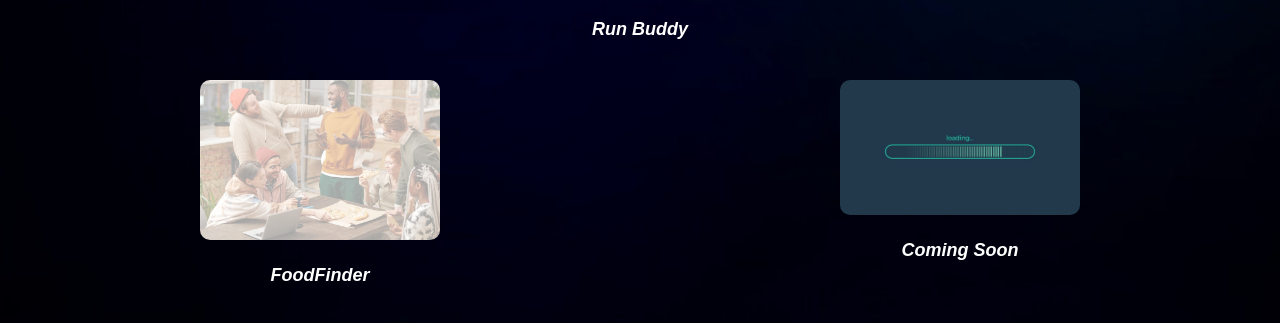
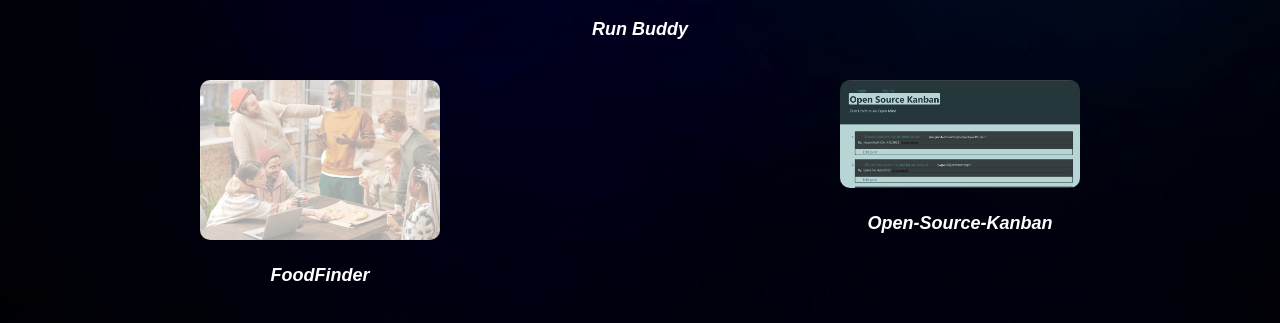
Before and after one commit to loganpalmer95/logan-palmers-portfolio, a plain HTML site: page index.html in a window 1280 px wide. Shown: the part 789-1112 px from the top of the page. Drawn offline with Linux system fonts and the light colour scheme.

Commit message:
added OSK to portfolio

```diff
--- a/assets/css/style.css
+++ b/assets/css/style.css
@@ -134,12 +134,12 @@ header nav {
     border-radius: 10px;
 }
 
-.pending-2 {
+.osk {
     margin: 10px;
     flex: 3;
 }
 
-.pending-2 img {
+.osk img {
     width: 40%;
     height: auto;
     border-radius: 10px;
--- a/index.html
+++ b/index.html
@@ -73,12 +73,12 @@
             <a href="https://loganpalmer95.github.io/group-project/">FoodFinder</a>
         </p>
     </div>
-    <div class="pending-2">
+    <div class="osk">
         <p>
-            <img src="./assets/images/loading.jpg" alt="Loading Image"/>
+            <img src="./assets/images/osk.png" alt="Loading Image"/>
         </p>
         <p>
-            <a href="/">Coming Soon</a>
+            <a href="https://oskdb.herokuapp.com/">Open-Source-Kanban</a>
         </p>
     </div>
     </div>
```
Also changed, not shown: assets/images/osk.png (added), 1 other file.
